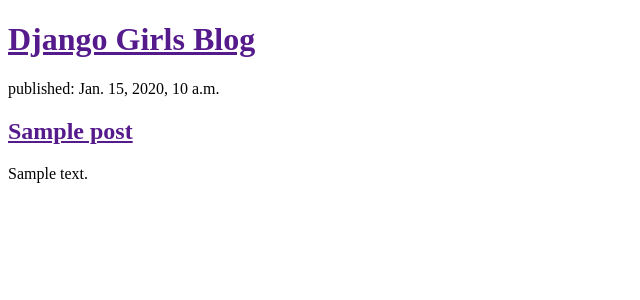
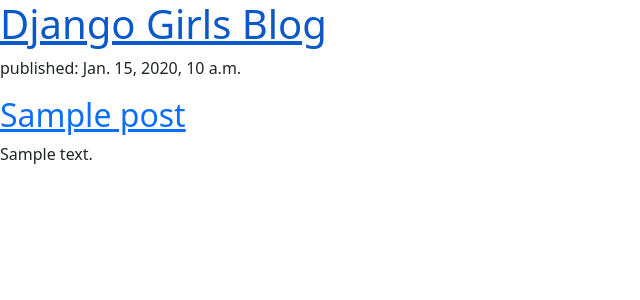
Before and after one commit to lyceum16b-dev/My-Blog, a Django app: page / in a window 1280 px wide. Shown: the top 300 px of the page, without its empty margins (0-640 px from the left). Run offline with Django 5.2, Linux system fonts and the light colour scheme; tables that the repository leaves empty hold one stand-in row (values such as "Sample post").

Commit message:
add template

```diff
--- a/blog/templates/post_list.html
+++ b/blog/templates/post_list.html
@@ -1,8 +1,10 @@
 <!DOCTYPE html>
 <html lang="uk">
     <head>
+        <meta name="viewport" content="width=device-width, initial-scale=1">
         <meta charset="UTF-8">
         <title>Заголовок</title>
+        <link href="https://cdn.jsdelivr.net/npm/bootstrap@5.3.8/dist/css/bootstrap.min.css" rel="stylesheet" integrity="sha384-sRIl4kxILFvY47J16cr9ZwB07vP4J8+LH7qKQnuqkuIAvNWLzeN8tE5YBujZqJLB" crossorigin="anonymous">
     </head>
     <body>
     <div>
@@ -17,5 +19,8 @@
             <p>{{ post.text|linebreaksbr }}</p>
         </div>
     {% endfor %}
+
+    <script src="https://cdn.jsdelivr.net/npm/bootstrap@5.3.8/dist/js/bootstrap.bundle.min.js" integrity="sha384-FKyoEForCGlyvwx9Hj09JcYn3nv7wiPVlz7YYwJrWVcXK/BmnVDxM+D2scQbITxI" crossorigin="anonymous"></script>
+
     </body>
 </html>
```
